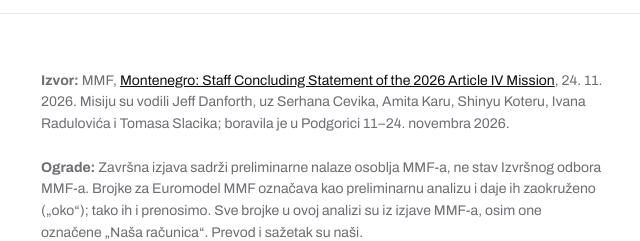
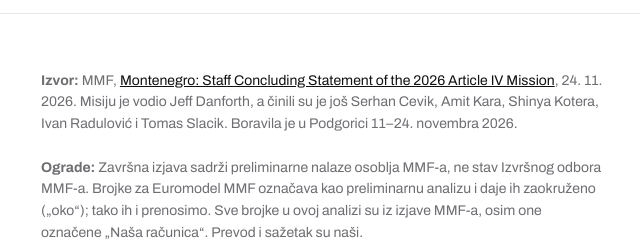
Before and after one commit to MilosVukovic2024/podaci.me, a plain HTML site: page analize/mmf-euromodel-2026/index.html in a window 1280 px wide. Shown: the part 7817-8058 px from the top of the page, 271-911 px from the left. Drawn offline with Linux system fonts and the light colour scheme.

Commit message:
MMF o Euromodelu: ispravka u izvorima
Co-Authored-By: Claude Opus 5.5 <noreply@anthropic.com>
Claude-Session: https://claude.ai/code/session_01AQo9Q361VwEUqcZdm5FywK

```diff
--- a/analize/mmf-euromodel-2026/index.html
+++ b/analize/mmf-euromodel-2026/index.html
@@ -358,7 +358,7 @@ td.num.r{color:var(--red);font-weight:700}
     <div class="split">
       <div class="meta"><span class="tag">Izvori i ograde</span></div>
       <div class="body">
-        <p class="note"><b>Izvor:</b> MMF, <a href="https://www.imf.org/en/news/articles/2026/11/24/cs-112326-montenegro-staff-concluding-statement-of-2026-aiv-mission" rel="noopener">Montenegro: Staff Concluding Statement of the 2026 Article IV Mission</a>, 24. 11. 2026. Misiju su vodili Jeff Danforth, uz Serhana Cevika, Amita Karu, Shinyu Koteru, Ivana Radulovića i Tomasa Slacika; boravila je u Podgorici 11–24. novembra 2026.</p>
+        <p class="note"><b>Izvor:</b> MMF, <a href="https://www.imf.org/en/news/articles/2026/11/24/cs-112326-montenegro-staff-concluding-statement-of-2026-aiv-mission" rel="noopener">Montenegro: Staff Concluding Statement of the 2026 Article IV Mission</a>, 24. 11. 2026. Misiju je vodio Jeff Danforth, a činili su je još Serhan Cevik, Amit Kara, Shinya Kotera, Ivan Radulović i Tomas Slacik. Boravila je u Podgorici 11–24. novembra 2026.</p>
         <p class="note"><b>Ograde:</b> Završna izjava sadrži preliminarne nalaze osoblja MMF-a, ne stav Izvršnog odbora MMF-a. Brojke za Euromodel MMF označava kao preliminarnu analizu i daje ih zaokruženo („oko“); tako ih i prenosimo. Sve brojke u ovoj analizi su iz izjave MMF-a, osim one označene „Naša računica“. Prevod i sažetak su naši.</p>
       </div>
     </div>
```
